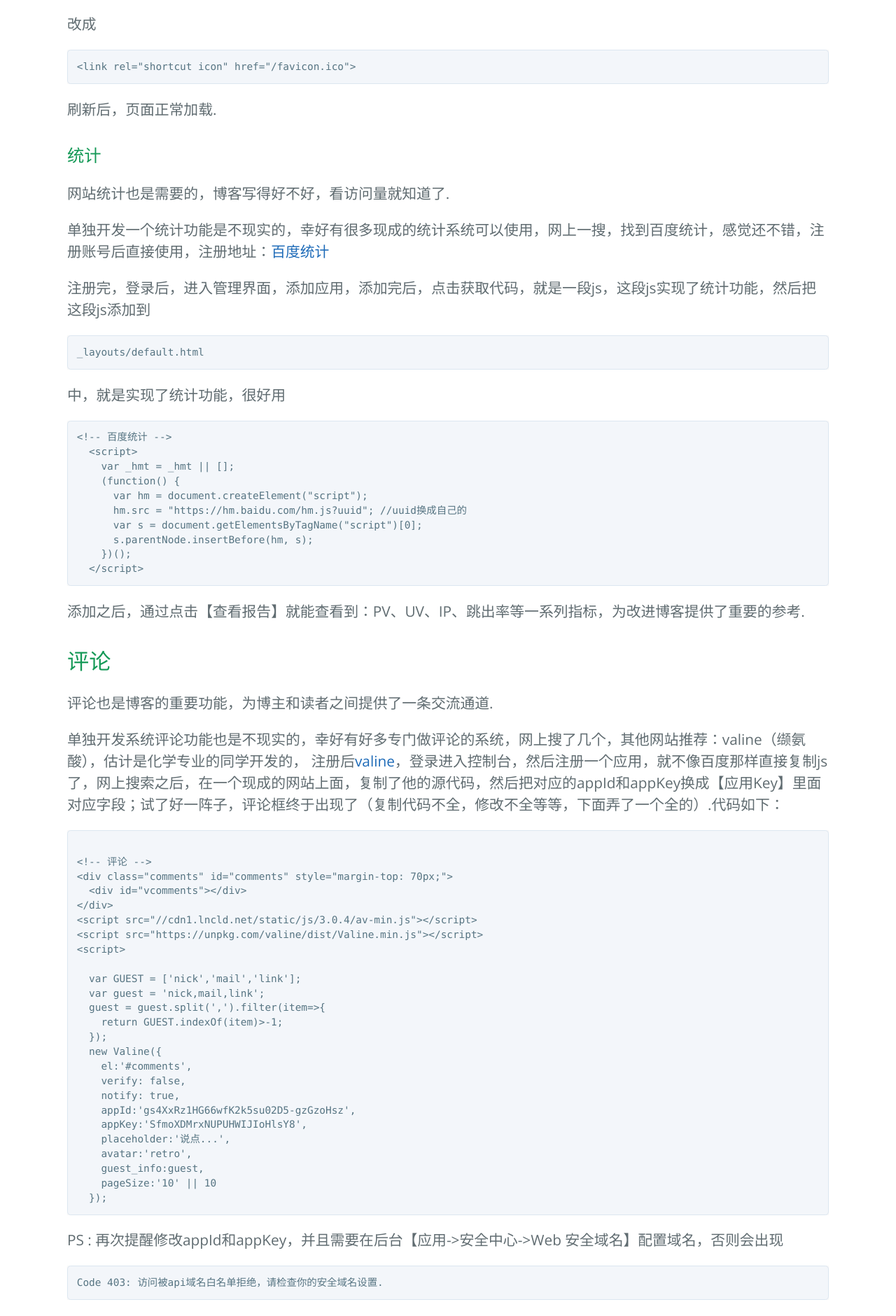
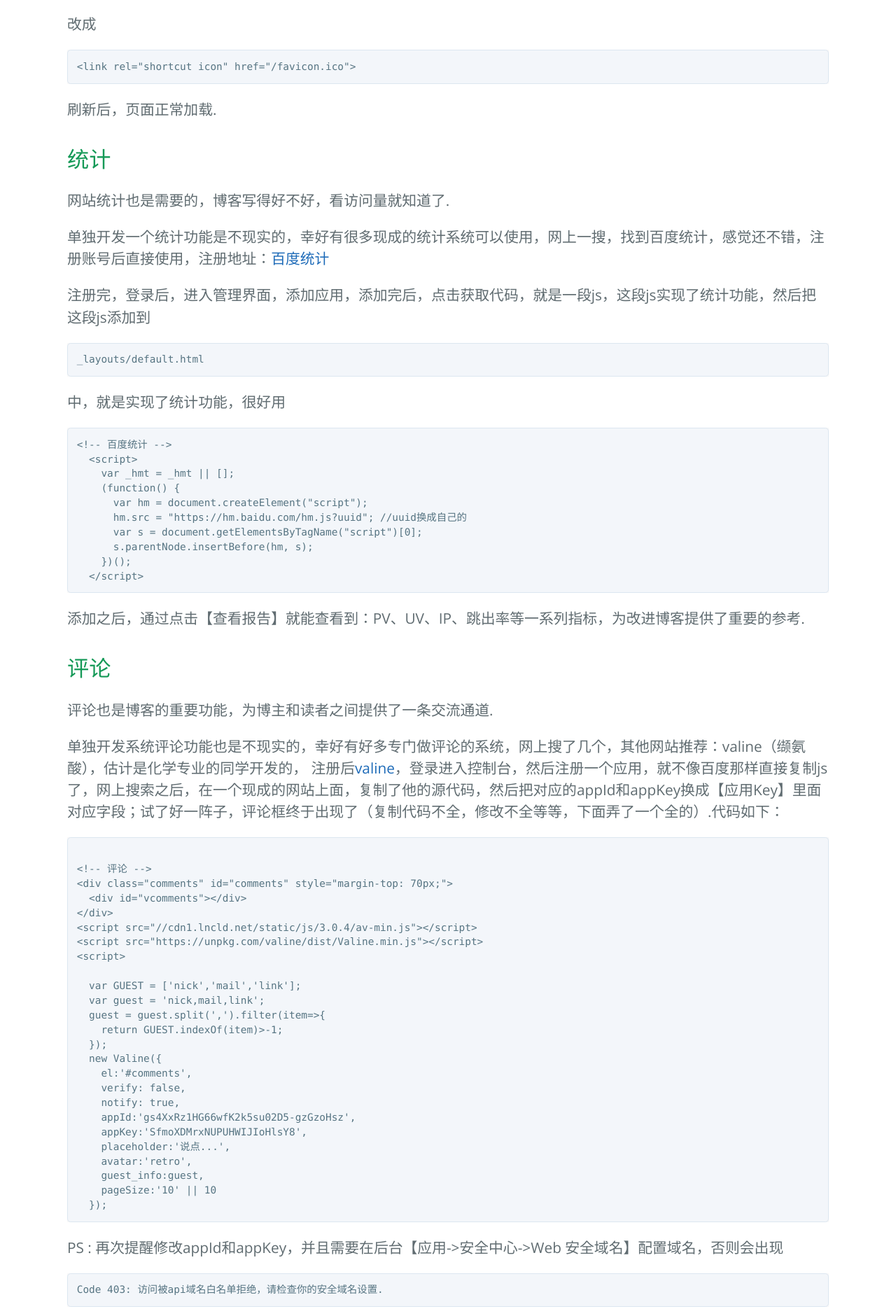
Before and after one commit to shangqianliu/jekyll.321zou.com, a Jekyll site: the page built from _posts/2018-10-03-blogwithext.markdown, in a window 1280 px wide. Shown: the part 750-2630 px from the top of the page at 70% size. Built offline with Jekyll 4.4.1, drawn with Linux system fonts in a browser that asks for light colours; comment, search, counter and statistics services are not loaded.

Commit message:
修复标题号

````diff
--- a/_posts/2018-10-03-blogwithext.markdown
+++ b/_posts/2018-10-03-blogwithext.markdown
@@ -23,7 +23,7 @@ author: "友"
 ```
 刷新后，页面正常加载.
 
-### 统计
+## 统计
 网站统计也是需要的，博客写得好不好，看访问量就知道了.
 
 单独开发一个统计功能是不现实的，幸好有很多现成的统计系统可以使用，网上一搜，找到百度统计，感觉还不错，注册账号后直接使用，注册地址：[百度统计](https://tongji.baidu.com?_blank)
@@ -87,7 +87,7 @@ Code 403: 访问被api域名白名单拒绝，请检查你的安全域名设置.
 
 再看看后，发现有访问数量限制，但是博客访问量不大，应该够用.
 
-### 参考和资源
+## 参考和资源
 - [评论参考](https://www.bluelzy.com/?_blank)
 - [iconfont](http://www.iconfont.cn?_blank)
 - [easyicon](https://www.easyicon.net/covert/?_blank)
````
